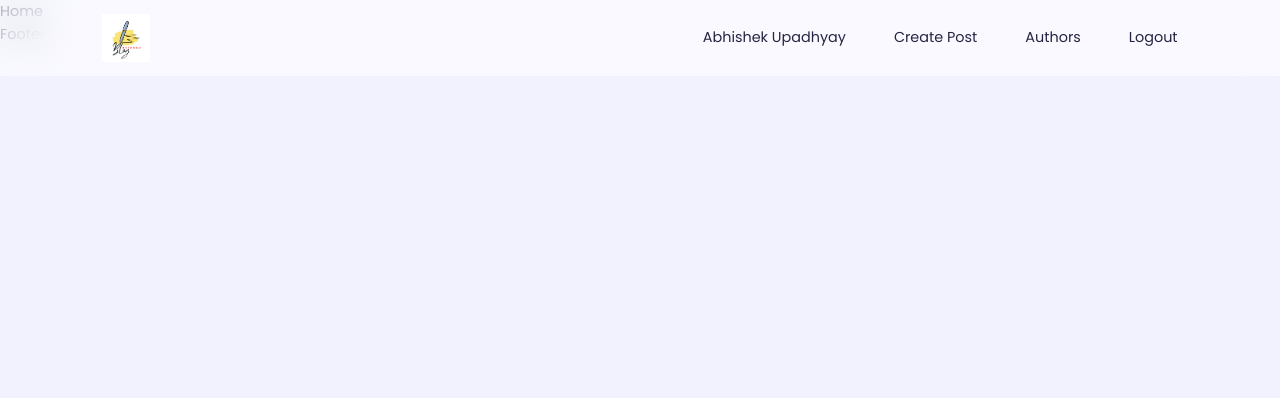
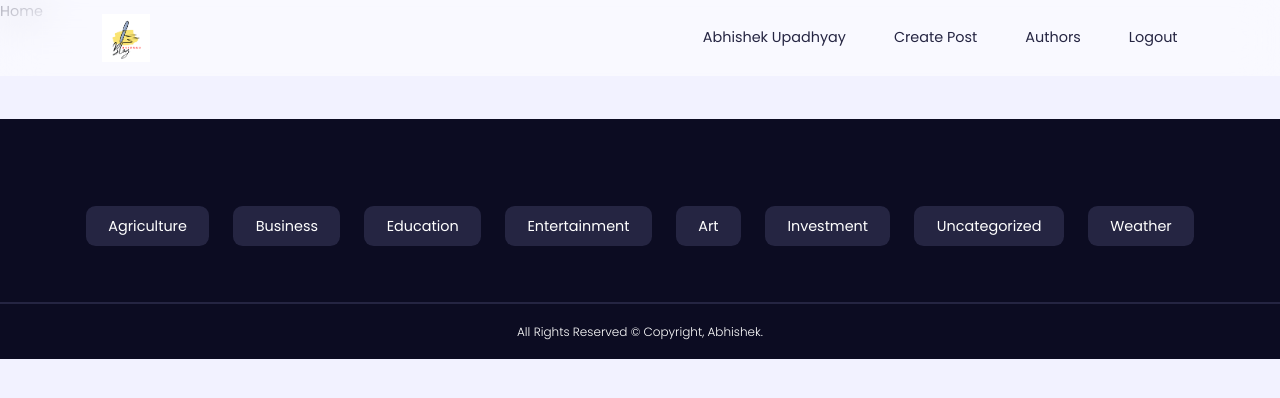
Before and after one commit to abhi-up/Blog-Bridge, a React (Vite) app in the folder client/: page / in a window 1280 px wide. Shown: the top 398 px of the page. Built offline with nearby package versions, Linux system fonts and the light colour scheme.

Commit message:
footer structure & styling

```diff
--- a/client/src/components/Footer.jsx
+++ b/client/src/components/Footer.jsx
@@ -1,7 +1,52 @@
 import React from "react"
+import { Link } from "react-router-dom"
 
 const Footer = () => {
-    return <div>Footer</div>
+    return (
+        <footer>
+            <ul className="footer__categories">
+                <li>
+                    <Link to="/posts/categories/Agriculture">Agriculture</Link>
+                </li>
+
+                <li>
+                    <Link to="/posts/categories/Business">Business</Link>
+                </li>
+
+                <li>
+                    <Link to="/posts/categories/Education">Education</Link>
+                </li>
+
+                <li>
+                    <Link to="/posts/categories/Entertainment">
+                        Entertainment
+                    </Link>
+                </li>
+
+                <li>
+                    <Link to="/posts/categories/Art">Art</Link>
+                </li>
+
+                <li>
+                    <Link to="/posts/categories/Investment">Investment</Link>
+                </li>
+
+                <li>
+                    <Link to="/posts/categories/Uncategorized">
+                        Uncategorized
+                    </Link>
+                </li>
+
+                <li>
+                    <Link to="/posts/categories/:Weather">Weather</Link>
+                </li>
+            </ul>
+
+            <div className="footer__copyright">
+                <small>All Rights Reserved &copy; Copyright, Abhishek.</small>
+            </div>
+        </footer>
+    )
 }
 
 export default Footer
--- a/client/src/index.css
+++ b/client/src/index.css
@@ -135,7 +135,7 @@
     color: var(--color-white);
 }
 
-/* =========================================== NAVBAR ============================================ */
+/* =================================== NAVBAR ===================================== */
 nav {
     width: 100vw;
     height: 5rem;
@@ -171,3 +171,39 @@
 .nav__toggle-btn {
     display: none;
 }
+
+/* =================================== FOOTER ===================================== */
+footer {
+    background: var(--color-gray-900);
+    margin-top: 6rem;
+    padding-top: 6rem;
+}
+
+.footer__categories {
+    display: flex;
+    align-items: center;
+    justify-content: center;
+    gap: 1.5rem;
+    margin-bottom: 4rem;
+}
+
+.footer__categories a {
+    background: var(--color-gray-700);
+    color: var(--color-white);
+    padding: 0.6rem 1.4rem;
+    border-radius: var(--radius-2);
+    transition: var(--transition);
+}
+
+.footer__categories a:hover {
+    background: var(--color-white);
+    color: var(--color-gray-900);
+}
+
+.footer__copyright {
+    text-align: center;
+    border-top: 2px solid var(--color-gray-700);
+    padding: 1rem;
+    color: var(--color-white);
+    font-weight: 300;
+}
```
